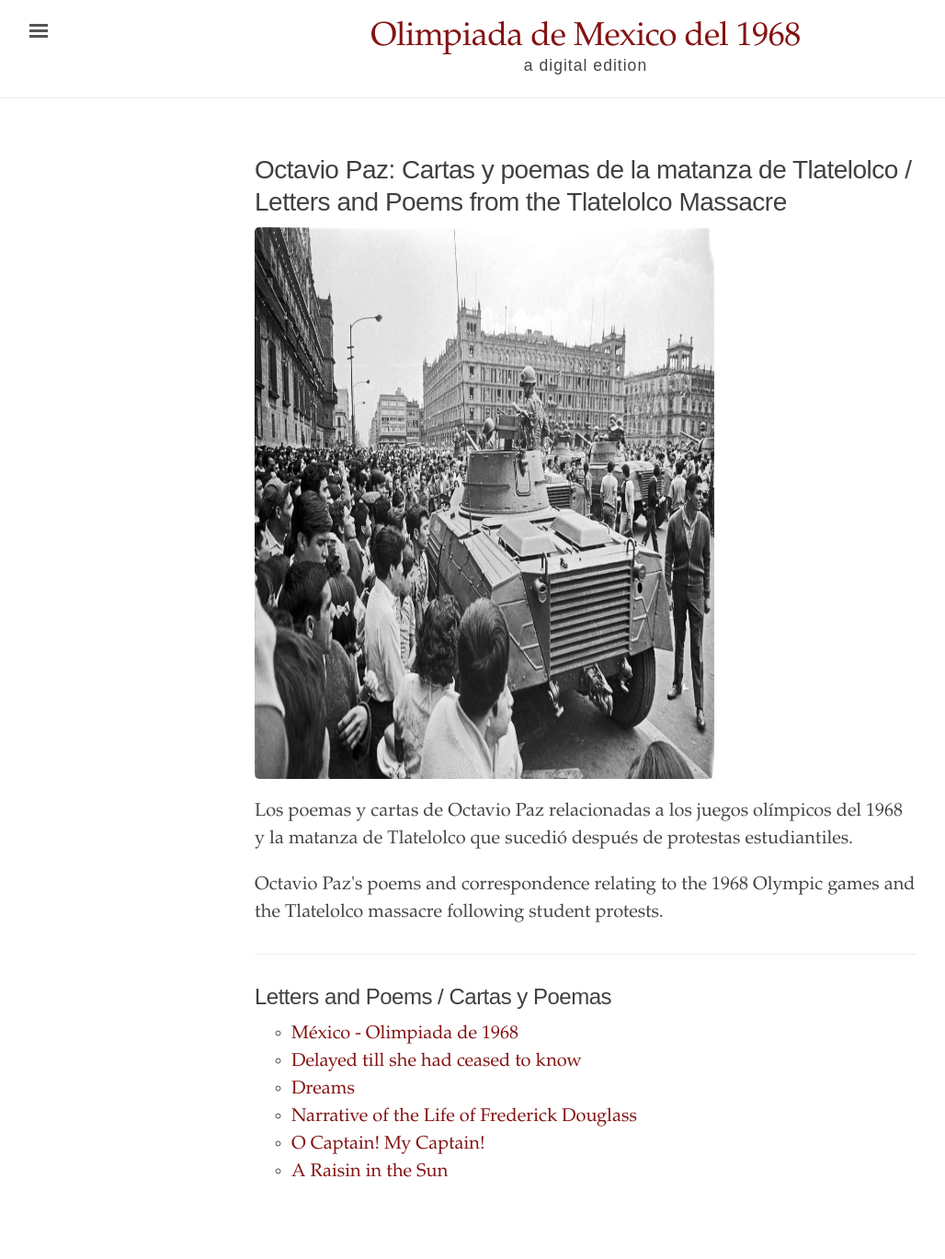
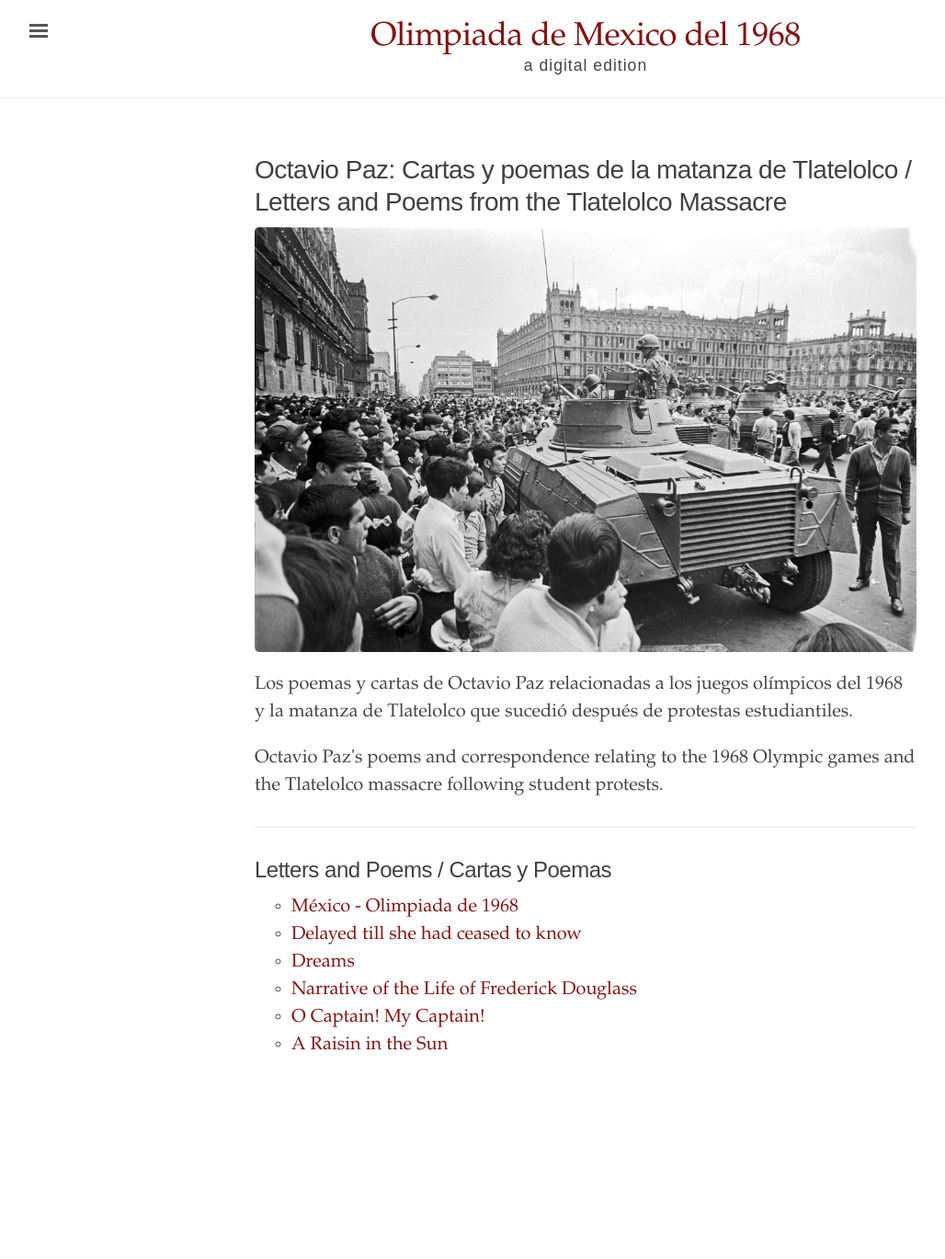
Before and after one commit to sophie-mcm/1984, a Jekyll site: the page built from index.html, in a window 1280 px wide. Shown: the whole page at 92% size, without its empty margins (3-1031 px from the left). Built offline with Jekyll 4.4.1, drawn with Linux system fonts in a browser that asks for light colours; after the commit the page ends 1231 px from its top, so only the background shows below that.

```diff
--- a/index.html
+++ b/index.html
@@ -5,7 +5,7 @@
 <div class="introduction">
   <h1>Octavio Paz: Cartas y poemas de la matanza de Tlatelolco / Letters and Poems from the Tlatelolco Massacre</h1>
 
-<img src="assets/tlatelolco1.jpg" alt="Tank in Tlatelolco" width="500" height="600">
+<img src="assets/tlatelolco1.jpg" alt="Tank in Tlatelolco" style="text-align: center">
 
 <p>
   Los poemas y cartas de Octavio Paz relacionadas a los juegos olímpicos del 1968 y la matanza de Tlatelolco que sucedió después de protestas estudiantiles.
```
